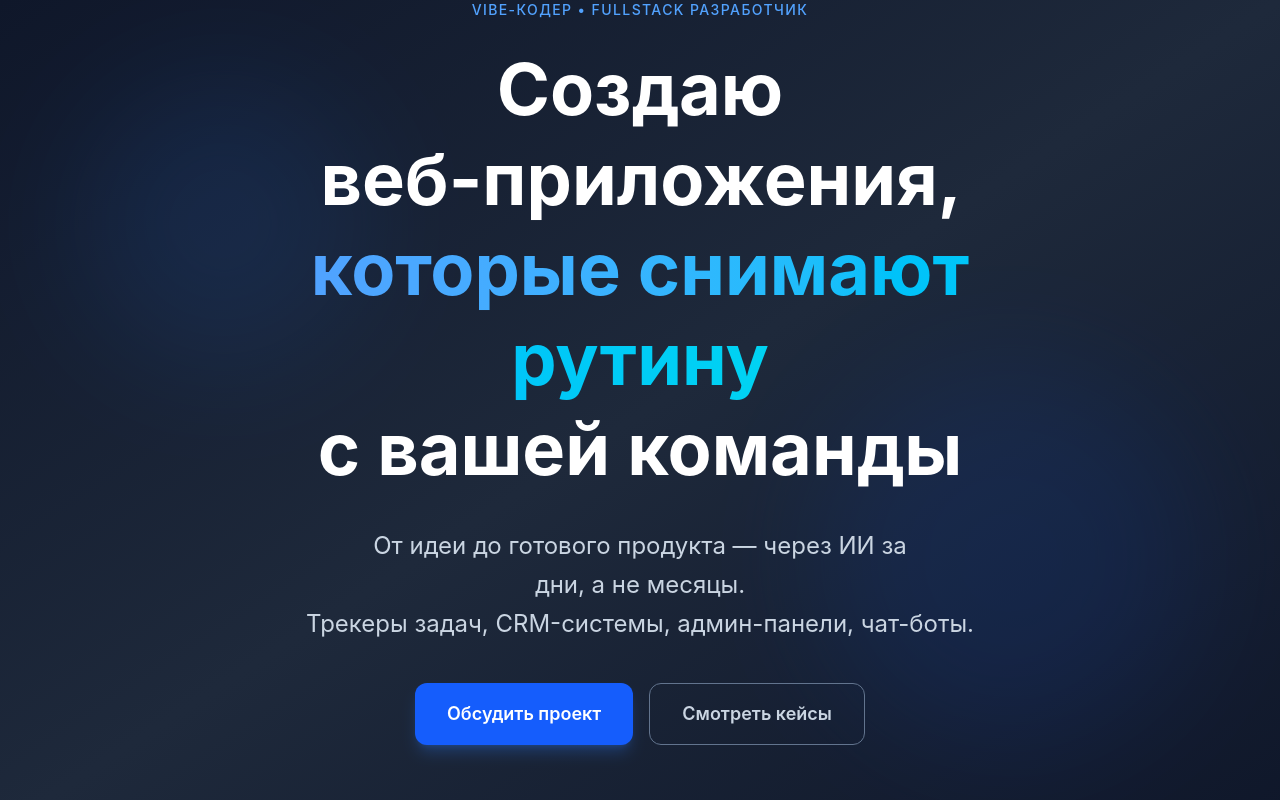
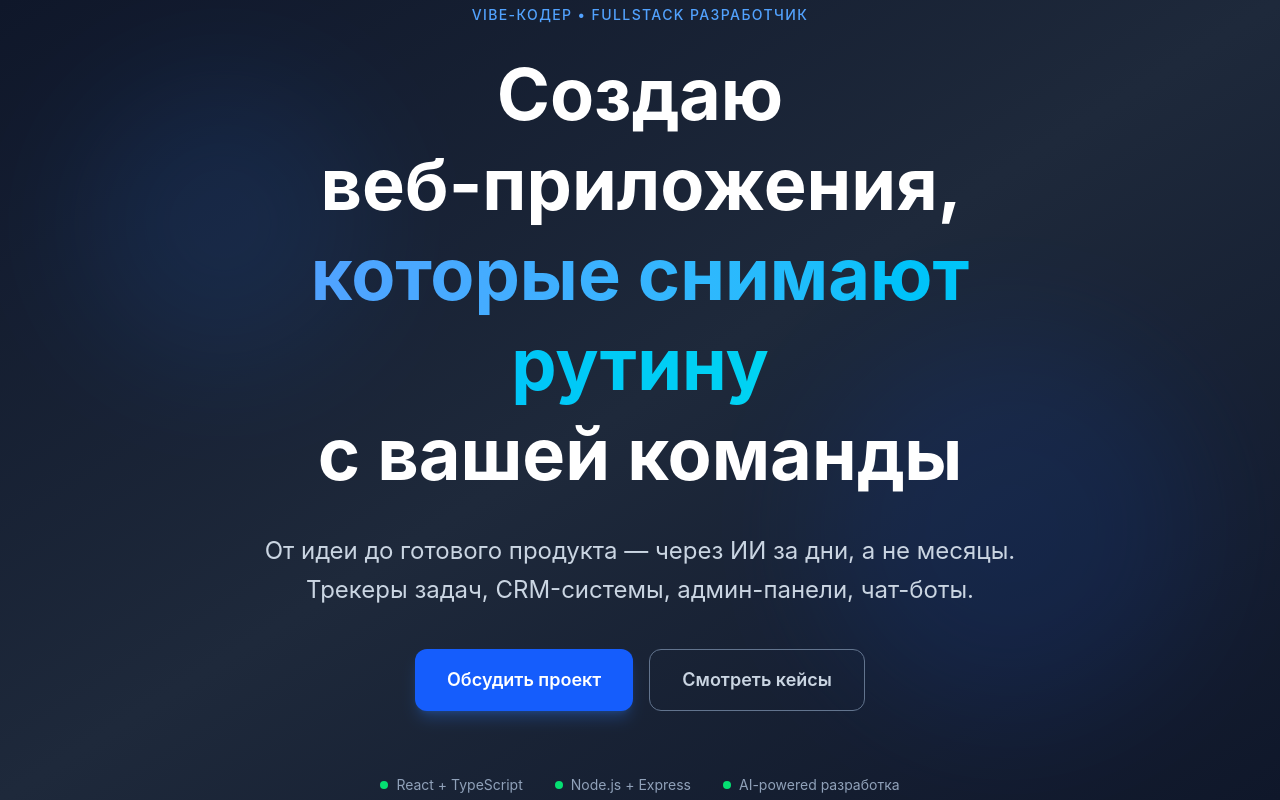
Before and after one commit to akanev48-netizen/portfolio, a React (Vite) app: page / in a window 1280 px wide. Shown: the top 800 px of the page. Built offline with nearby package versions, Linux system fonts and the light colour scheme.

Commit message:
Force entire first line to stay on one line

```diff
--- a/src/components/Hero.tsx
+++ b/src/components/Hero.tsx
@@ -27,8 +27,8 @@ export default function Hero() {
             с вашей команды
           </h1>
 
-          <p className="text-xl md:text-2xl text-slate-300 mb-10 max-w-2xl mx-auto leading-relaxed">
-            От идеи до готового продукта — через ИИ за <span className="whitespace-nowrap">дни, а не месяцы.</span>
+          <p className="text-xl md:text-2xl text-slate-300 mb-10 leading-relaxed">
+            <span className="whitespace-nowrap">От идеи до готового продукта — через ИИ за дни, а не месяцы.</span>
             <br />
             Трекеры задач, CRM-системы, админ-панели, чат-боты.
           </p>
```
Also changed, not shown: 3 other files (tests, documents, lock files or other folders).
